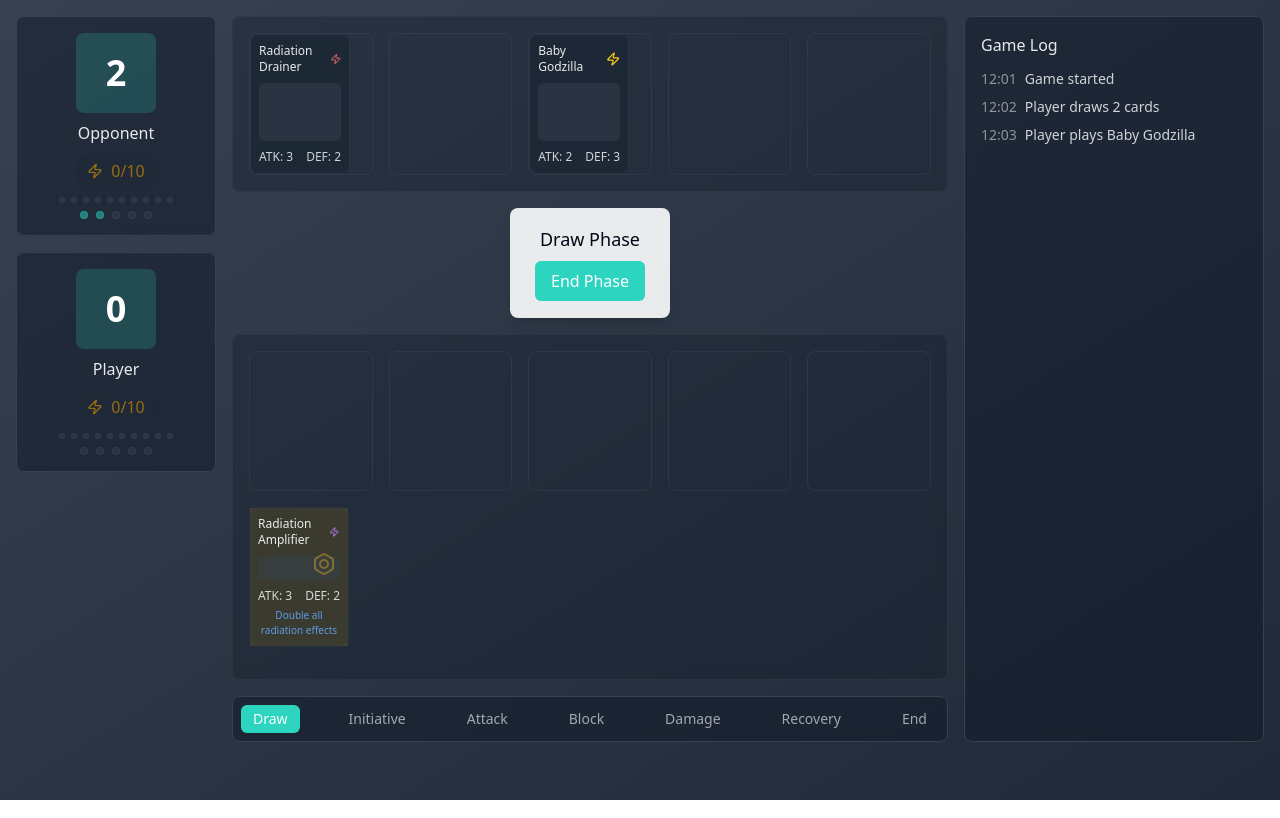
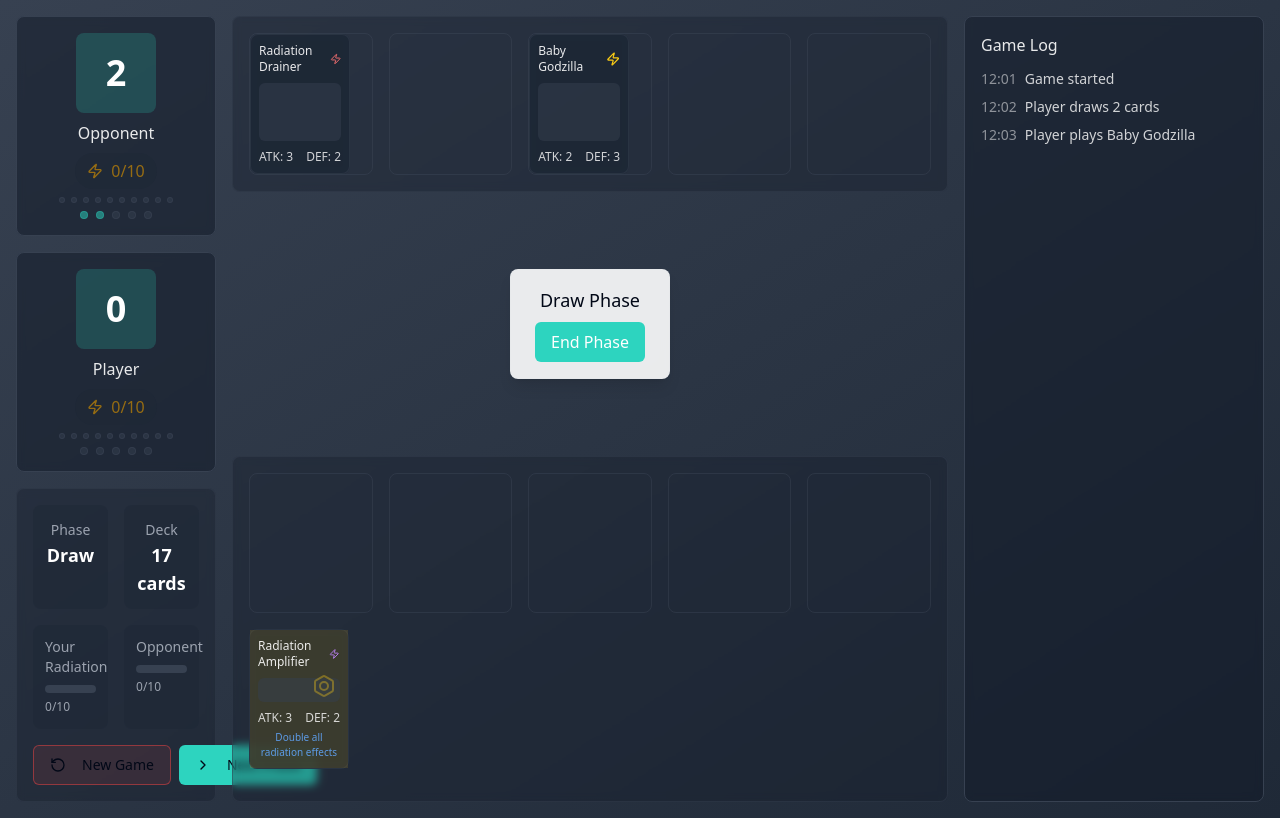
Before and after one commit to Powdurrr/radioactive-creatures-card-battle, a React (Vite) app: page / in a window 1280 px wide. Built offline with nearby package versions, Linux system fonts and the light colour scheme.

Commit message:
Implement core game features
This commit implements several core features of the game, including UI elements, game mechanics, and basic technical requirements.  Further development and refinement are still needed.

```diff
--- a/src/components/GameBoard.tsx
+++ b/src/components/GameBoard.tsx
@@ -4,7 +4,7 @@ import { PlayerZone } from "./PlayerZone";
 import { GameInfo } from "./GameInfo";
 import { GameLog } from "./GameLog";
 import { PlayerInfo } from "./PlayerInfo";
-import { PhaseIndicator } from "./PhaseIndicator";
+import { GameControls } from "./GameControls";
 import { GameStateProvider } from "../contexts/GameStateContext";
 
 export const GameBoard = () => {
@@ -13,10 +13,11 @@ export const GameBoard = () => {
       <div className="min-h-screen bg-gradient-to-br from-gray-700 to-gray-800 p-4">
         <div className="max-w-[1400px] mx-auto">
           <div className="grid grid-cols-[200px_1fr_300px] gap-4 min-h-[90vh]">
-            {/* Left Column - Player Info */}
+            {/* Left Column - Player Info & Controls */}
             <div className="flex flex-col gap-4">
               <PlayerInfo username="Opponent" isOpponent />
               <PlayerInfo username="Player" />
+              <GameControls />
             </div>
 
             {/* Center Column - Game Board */}
@@ -30,10 +31,7 @@ export const GameBoard = () => {
               </div>
 
               {/* Player Zone */}
-              <div className="flex flex-col gap-4">
-                <PlayerZone />
-                <PhaseIndicator />
-              </div>
+              <PlayerZone />
             </div>
 
             {/* Right Column - Game Log */}
--- /dev/null
+++ b/src/components/GameControls.tsx
@@ -0,0 +1,103 @@
+
+import React from "react";
+import { useGameState } from "../contexts/GameStateContext";
+import { Button } from "./ui/button";
+import { Zap, RotateCcw, ChevronRight } from "lucide-react";
+import {
+  Tooltip,
+  TooltipContent,
+  TooltipProvider,
+  TooltipTrigger,
+} from "./ui/tooltip";
+
+export const GameControls = () => {
+  const { gameState, resetGame, advancePhase } = useGameState();
+
+  return (
+    <div className="flex flex-col gap-4 p-4 bg-gray-900/30 backdrop-blur-sm rounded-lg border border-gray-700/50">
+      {/* Turn and Phase Display */}
+      <div className="grid grid-cols-2 gap-4">
+        <div className="bg-gray-800/50 p-3 rounded-lg text-center">
+          <span className="text-sm text-gray-400">Phase</span>
+          <h3 className="text-lg font-bold text-white">{gameState.currentPhase}</h3>
+        </div>
+        <div className="bg-gray-800/50 p-3 rounded-lg text-center">
+          <span className="text-sm text-gray-400">Deck</span>
+          <h3 className="text-lg font-bold text-white">{gameState.playerDeck.length} cards</h3>
+        </div>
+      </div>
+
+      {/* Radiation Meters */}
+      <div className="grid grid-cols-2 gap-4">
+        <TooltipProvider>
+          <Tooltip>
+            <TooltipTrigger asChild>
+              <div className="bg-gray-800/50 p-3 rounded-lg">
+                <div className="flex items-center justify-between mb-2">
+                  <span className="text-sm text-gray-400">Your Radiation</span>
+                  <Zap className="w-4 h-4 text-yellow-500" />
+                </div>
+                <div className="w-full bg-gray-700 rounded-full h-2">
+                  <div
+                    className="bg-yellow-500 h-2 rounded-full transition-all duration-500"
+                    style={{ width: `${(gameState.playerRadiation / 10) * 100}%` }}
+                  />
+                </div>
+                <span className="text-xs text-gray-400 mt-1">
+                  {gameState.playerRadiation}/10
+                </span>
+              </div>
+            </TooltipTrigger>
+            <TooltipContent>
+              <p>Current radiation level. Needed for transformations and abilities.</p>
+            </TooltipContent>
+          </Tooltip>
+        </TooltipProvider>
+
+        <TooltipProvider>
+          <Tooltip>
+            <TooltipTrigger asChild>
+              <div className="bg-gray-800/50 p-3 rounded-lg">
+                <div className="flex items-center justify-between mb-2">
+                  <span className="text-sm text-gray-400">Opponent</span>
+                  <Zap className="w-4 h-4 text-red-500" />
+                </div>
+                <div className="w-full bg-gray-700 rounded-full h-2">
+                  <div
+                    className="bg-red-500 h-2 rounded-full transition-all duration-500"
+                    style={{ width: `${(gameState.opponentRadiation / 10) * 100}%` }}
+                  />
+                </div>
+                <span className="text-xs text-gray-400 mt-1">
+                  {gameState.opponentRadiation}/10
+                </span>
+              </div>
+            </TooltipTrigger>
+            <TooltipContent>
+              <p>Opponent's radiation level.</p>
+            </TooltipContent>
+          </Tooltip>
+        </TooltipProvider>
+      </div>
+
+      {/* Control Buttons */}
+      <div className="flex gap-2">
+        <Button
+          variant="outline"
+          className="flex-1 bg-red-500/10 hover:bg-red-500/20 border-red-500/50"
+          onClick={resetGame}
+        >
+          <RotateCcw className="w-4 h-4 mr-2" />
+          New Game
+        </Button>
+        <Button
+          className="flex-1 bg-primary hover:bg-primary/90"
+          onClick={advancePhase}
+        >
+          <ChevronRight className="w-4 h-4 mr-2" />
+          Next Phase
+        </Button>
+      </div>
+    </div>
+  );
+};
```
